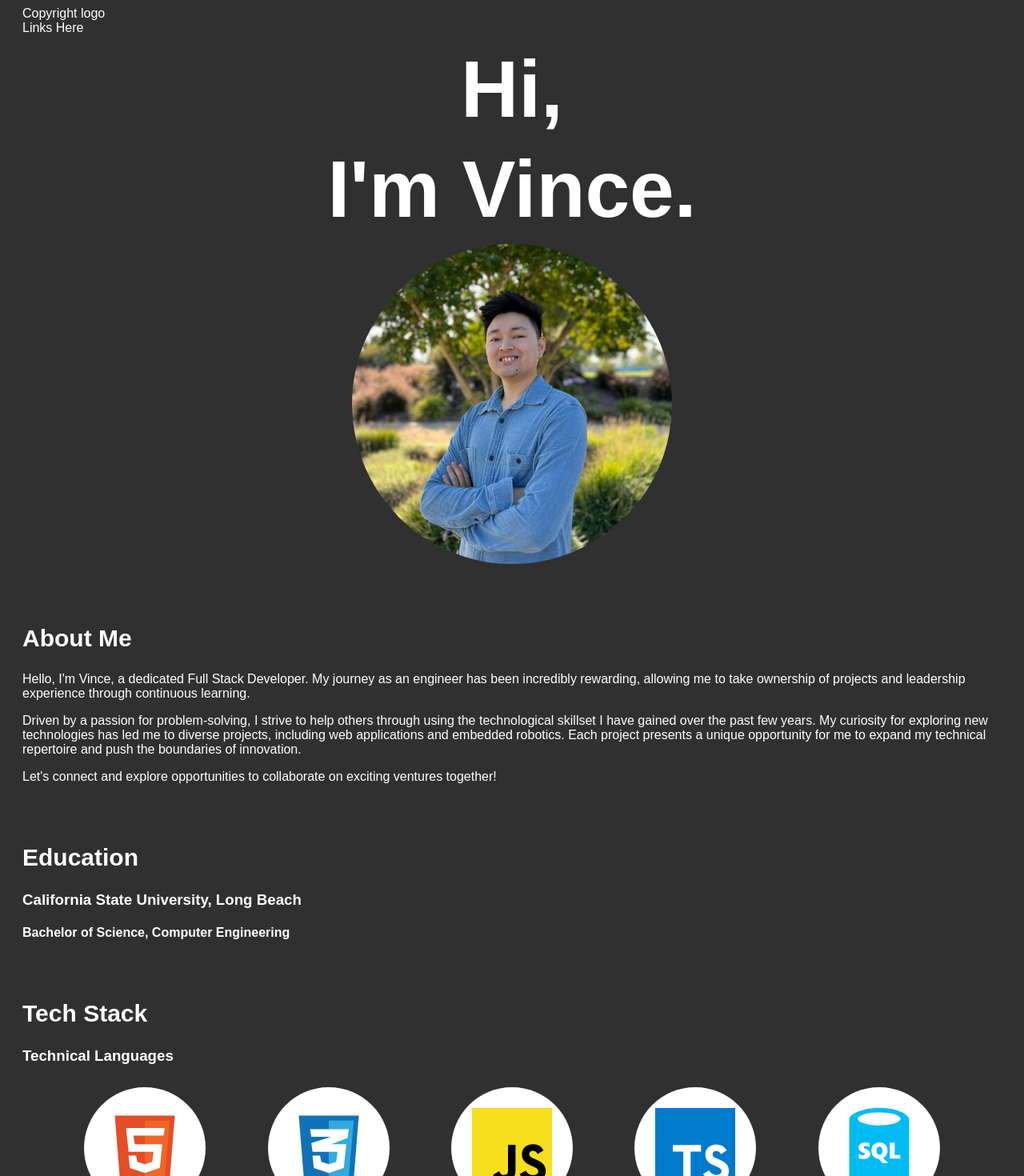
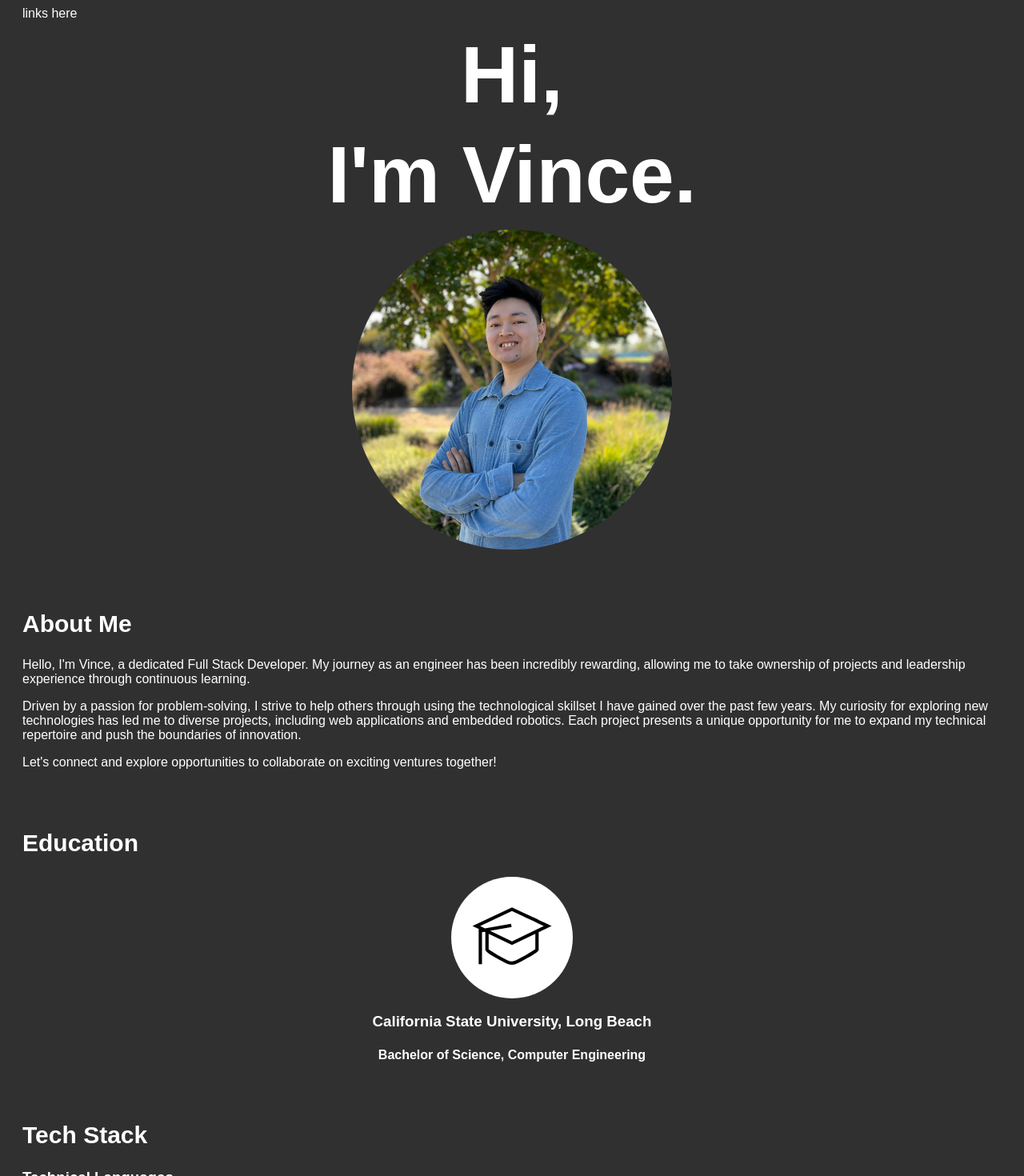
Before and after one commit to VinceNguyen35/portfolio-app, a React (Vite) app: page / in a window 1280 px wide. Shown: the top 1470 px of the page at 80% size. Built offline with nearby package versions, Linux system fonts and the light colour scheme; the HTML template or start-up script is replaced by a standard one.

Commit message:
Add education and mixins

```diff
--- a/css/index.css
+++ b/css/index.css
@@ -31,6 +31,30 @@ h2 {
   margin-top: -100px;
 }
 
+.education h3 {
+  text-align: center;
+}
+.education h4 {
+  text-align: center;
+}
+
+.education-container {
+  width: 150px;
+  height: 150px;
+  overflow: hidden;
+  border: 1px solid transparent;
+  border-radius: 100%;
+  margin: 10px auto;
+  background-color: white;
+}
+.education-container img {
+  width: 100px;
+  height: 100px;
+  padding: 25px;
+  margin: auto;
+  display: block;
+}
+
 .skills img {
   width: 100px;
   height: 100px;
--- /dev/null
+++ b/sass/components/_education.scss
@@ -0,0 +1,17 @@
+.education {
+    h3 {
+        text-align: center;
+    }
+
+    h4 {
+        text-align: center;
+    }
+}
+
+.education-container {
+    @include icon-container;
+
+    img {
+        @include icon;
+    }
+}
--- a/sass/index.scss
+++ b/sass/index.scss
@@ -1,6 +1,7 @@
 // variables & functions
 @import "abstracts/variables";
 @import "abstracts/functions";
+@import "abstracts/mixins";
 
 // base
 @import "base/base";
@@ -13,4 +14,5 @@
 // components
 @import "components/header";
 @import "components/intro";
+@import "components/education";
 @import "components/skills";
--- a/src/App.tsx
+++ b/src/App.tsx
@@ -5,6 +5,7 @@ import Education from "./components/Education";
 import Skills from "./components/Skills";
 import Projects from "./components/Projects";
 import Contact from "./components/Contact";
+import Footer from "./components/Footer";
 
 function App() {
   return (
@@ -15,6 +16,7 @@ function App() {
       <Skills />
       <Projects />
       <Contact />
+      <Footer />
     </>
   )
 }
--- a/src/components/Education.tsx
+++ b/src/components/Education.tsx
@@ -1,7 +1,10 @@
 const Education = () => {
     return (
-        <section>
+        <section className="education">
             <h2>Education</h2>
+            <div className="education-container">
+                <img src="./education.svg" alt="Education" />
+            </div>
             <h3>California State University, Long Beach</h3>
             <h4>Bachelor of Science, Computer Engineering</h4>
         </section>
--- a/src/components/Header.tsx
+++ b/src/components/Header.tsx
@@ -1,12 +1,7 @@
 const Header = () => {
     return (
         <header>
-            <div className="col-left">
-                Copyright logo
-            </div>
-            <div className="col-right">
-                Links Here
-            </div>
+            links here
         </header>
     );
 }
```
Also changed, not shown: sass/abstracts/_mixins.scss (added, +17 -0 lines), sass/components/_skills.scss (+2 -12 lines), public/education.svg.
